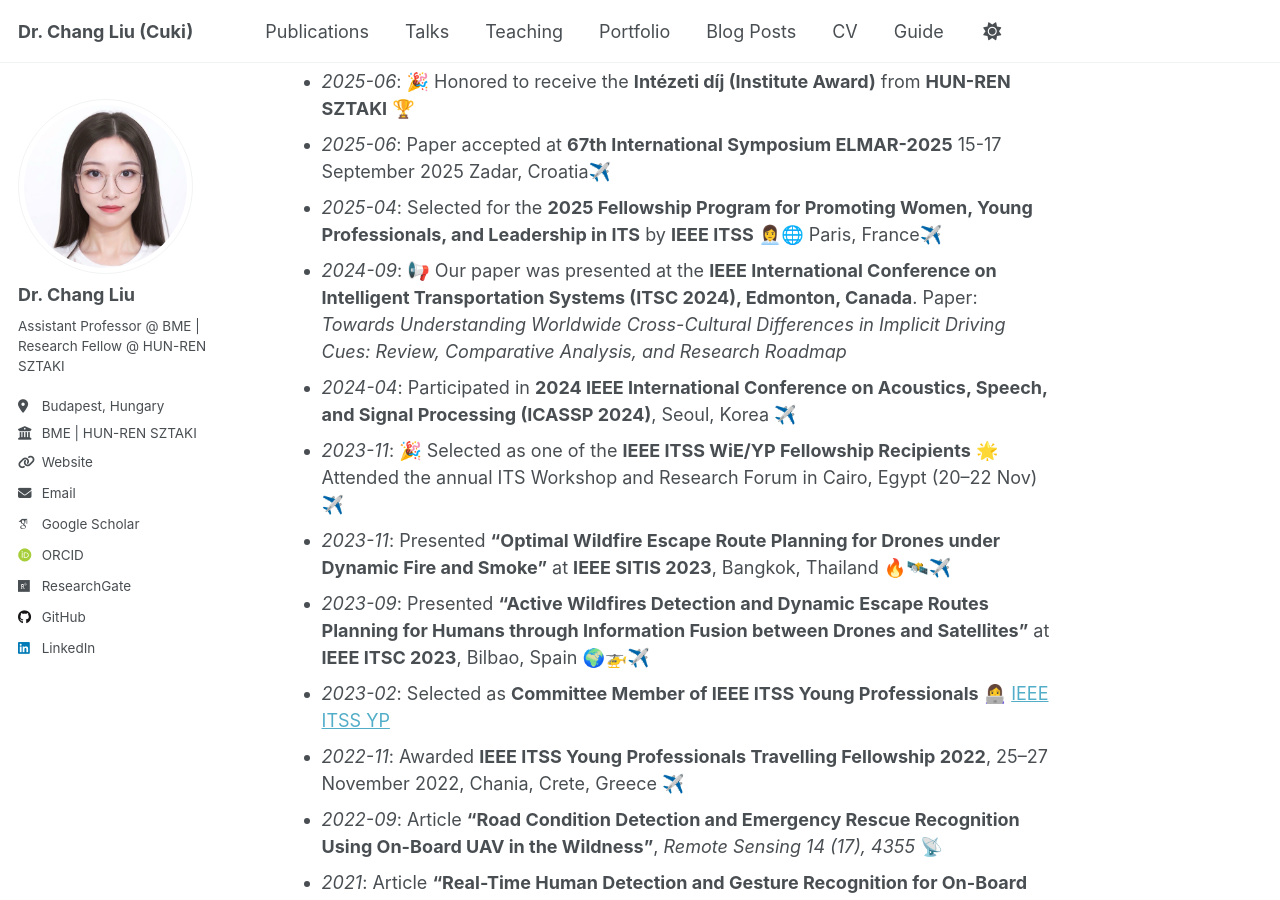
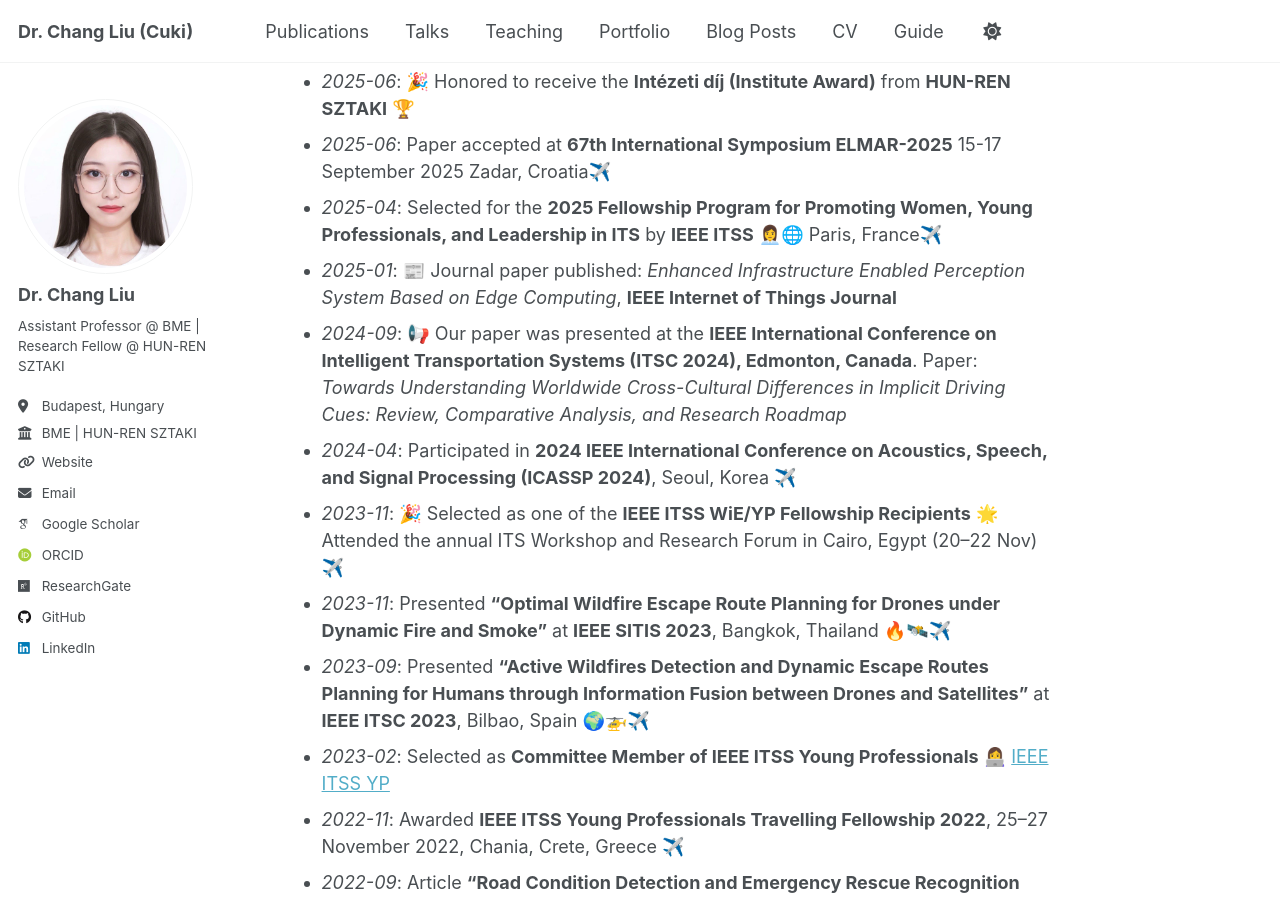
Before and after one commit to ChangLiu-bp/changliu-bp.github.io, a Jekyll site: the page built from _pages/about.md, in a window 1280 px wide and 900 px high, scrolled down 816 px. Built offline with Jekyll 4.4.1, drawn with Linux system fonts in a browser that asks for light colours; some web fonts are replaced; a script that is not in the unit is left out.

Commit message:
Update about.md

```diff
--- a/_pages/about.md
+++ b/_pages/about.md
@@ -30,6 +30,7 @@
 - *2025-06*: 🎉 Honored to receive the **Intézeti díj (Institute Award)** from **HUN-REN SZTAKI** 🏆
 - *2025-06*: Paper accepted at **67th International Symposium ELMAR-2025** 15-17 September 2025 Zadar, Croatia✈️
 - *2025-04*: Selected for the **2025 Fellowship Program for Promoting Women, Young Professionals, and Leadership in ITS** by **IEEE ITSS** 👩‍💼🌐 Paris, France✈️
+- *2025-01*: 📰 Journal paper published: *Enhanced Infrastructure Enabled Perception System Based on Edge Computing*, **IEEE Internet of Things Journal**
 - *2024-09*: 📢 Our paper was presented at the **IEEE International Conference on Intelligent Transportation Systems (ITSC 2024), Edmonton, Canada**. Paper: *Towards Understanding Worldwide Cross-Cultural Differences in Implicit Driving Cues: Review, Comparative Analysis, and Research Roadmap*
 - *2024-04*: Participated in **2024 IEEE International Conference on Acoustics, Speech, and Signal Processing (ICASSP 2024)**, Seoul, Korea ✈️
 - *2023-11*: 🎉 Selected as one of the **IEEE ITSS WiE/YP Fellowship Recipients** 🌟 Attended the annual ITS Workshop and Research Forum in Cairo, Egypt (20–22 Nov)✈️
```
